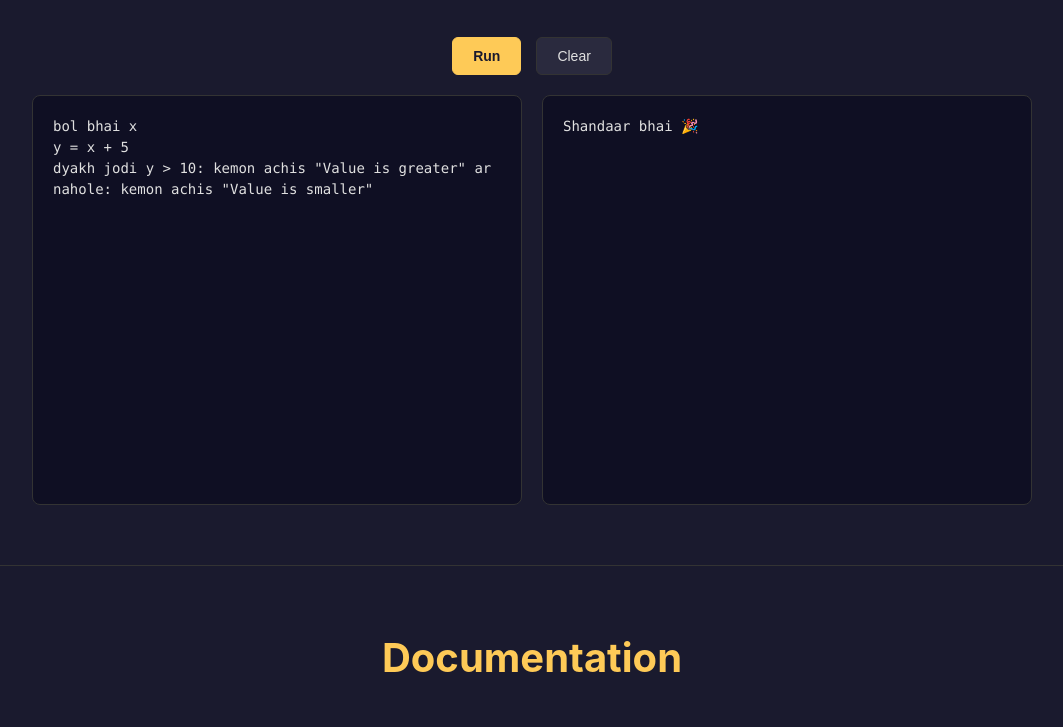
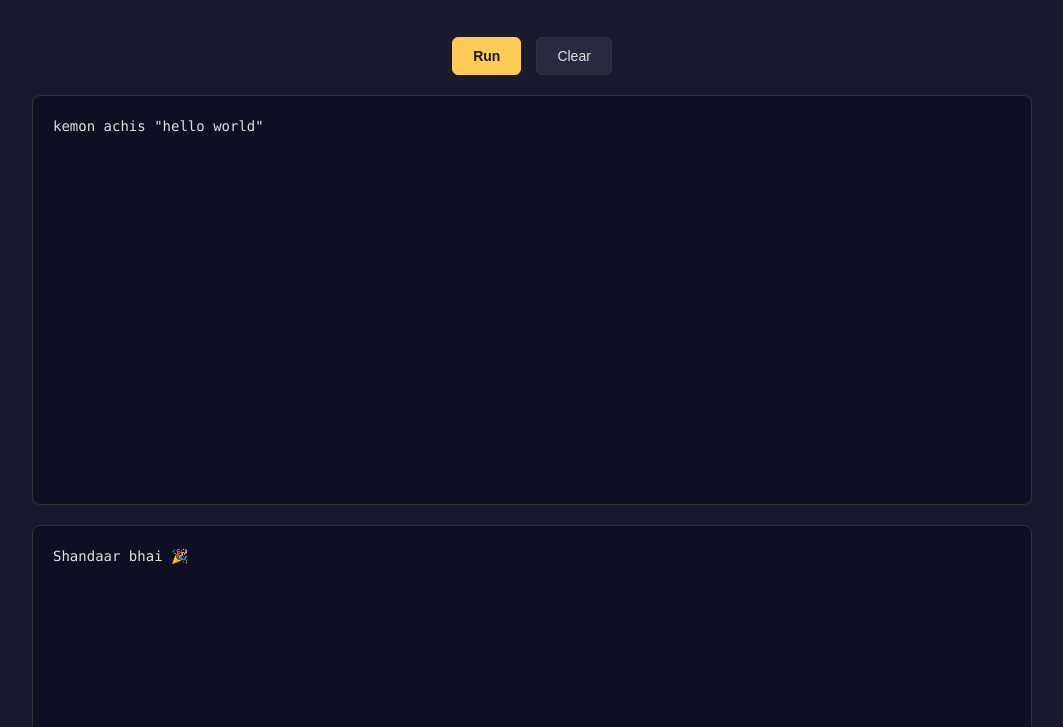
Before and after one commit to felixoder/gola-playground, a website: page public/index.html in a window 1280 px wide. Shown: the part 579-1306 px from the top of the page, without its empty margins (108-1171 px from the left). Drawn offline with Linux system fonts and the light colour scheme.

Commit message:
added the down container

```diff
--- a/public/index.html
+++ b/public/index.html
@@ -114,8 +114,8 @@
     }
 
     .playground-content {
-      display: grid;
-      grid-template-columns: 1fr 1fr;
+      display: flex;
+      flex-direction: column;
       gap: 20px;
       min-height: 400px;
     }
@@ -380,7 +380,6 @@
       }
 
       .playground-content {
-        grid-template-columns: 1fr;
         gap: 15px;
       }
 
@@ -441,9 +440,7 @@
               id="code"
               class="code-editor"
               placeholder="kemon achis &quot;Hello, Gola!&quot;"
-            >bol bhai x
-y = x + 5
-dyakh jodi y > 10: kemon achis "Value is greater" ar nahole: kemon achis "Value is smaller"</textarea>
+            >kemon achis "hello world"</textarea>
           </div>
 
           <div class="output-container">
```
